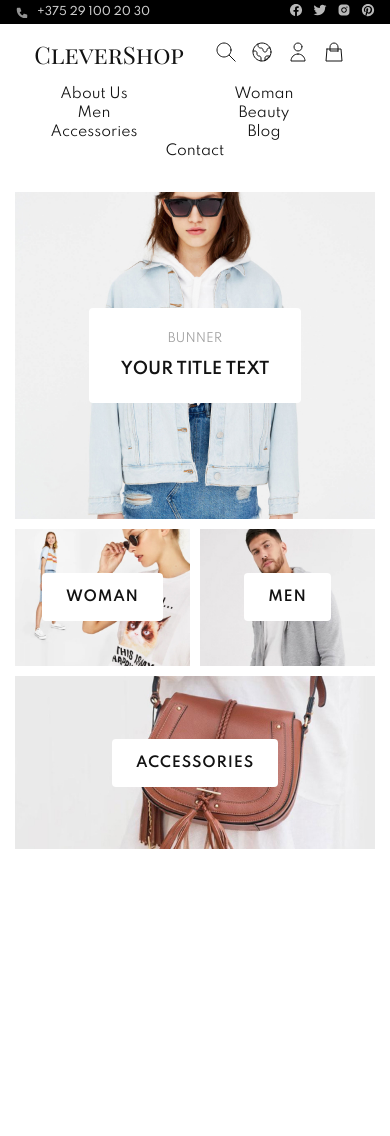
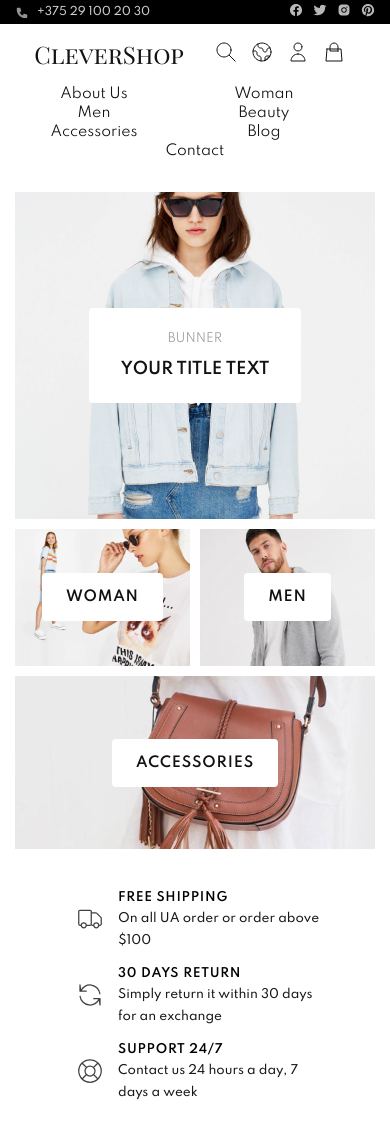
Before and after one commit to ViachaslauVDmitruk/training-shop, a React (Create React App) app: page / in a window 390 px wide. Before the commit the page ends 859 px from the top, so only its background shows below. Built offline with nearby package versions, Linux system fonts and the light colour scheme.

Commit message:
Part2 adaptive

```diff
--- a/src/components/main/Main.js
+++ b/src/components/main/Main.js
@@ -10,8 +10,8 @@ function Main() {
 	return (
 		<div className="main">
 			<Part1 />
-			{/* <Part2 />
-			<Part3 />
+			<Part2 />
+			{/* <Part3 />
 			<Part4 />
 			<Part5 />
 			<Part6 /> */}
--- a/src/components/main/Part2/Part2.scss
+++ b/src/components/main/Part2/Part2.scss
@@ -16,6 +16,16 @@
 			display: flex;
 			align-items: center;
 			justify-content: center;
+		}
+		@media (max-width: 600px) {
+			flex-direction: column;
+			li {
+				width: 250px;
+				margin: 0px 0px 15px 0px;
+				&:last-child {
+					margin: 0;
+				}
+			}
 		}
 	}
 }
--- a/src/components/main/Part2/css/Part2.css
+++ b/src/components/main/Part2/css/Part2.css
@@ -21,6 +21,22 @@
   -webkit-box-pack: center;
       -ms-flex-pack: center;
           justify-content: center;
+}
+
+@media (max-width: 600px) {
+  .adventage-menu__items {
+    -webkit-box-orient: vertical;
+    -webkit-box-direction: normal;
+        -ms-flex-direction: column;
+            flex-direction: column;
+  }
+  .adventage-menu__items li {
+    width: 250px;
+    margin: 0px 0px 15px 0px;
+  }
+  .adventage-menu__items li:last-child {
+    margin: 0;
+  }
 }
 
 .advantage-menu-items__icon img {
```
